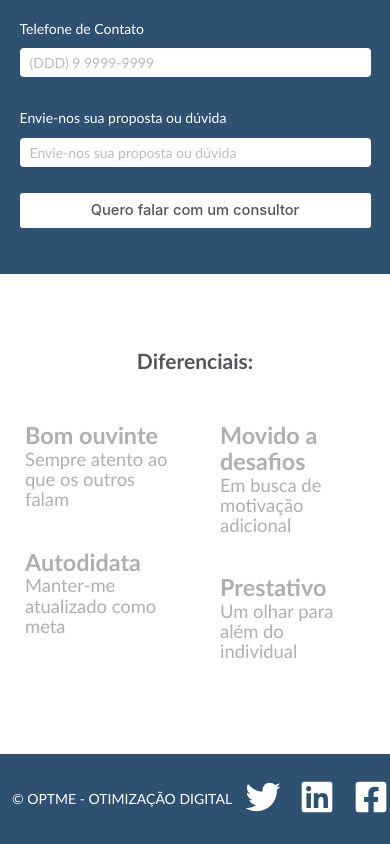
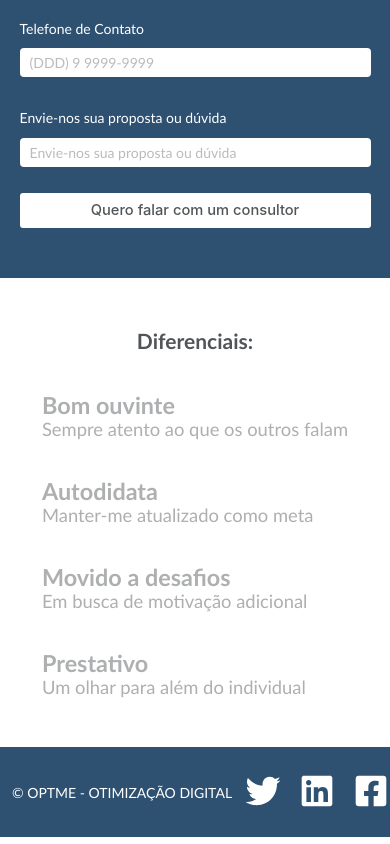
Before and after one commit to jeanmendescs/landing_page, a React (Create React App) app: page / in a window 390 px wide. Shown: the part 2273-3117 px from the top of the page. Built offline with nearby package versions, Linux system fonts and the light colour scheme.

Commit message:
form and partner section fixes

```diff
--- a/src/components/Partner.jsx
+++ b/src/components/Partner.jsx
@@ -3,9 +3,7 @@ import React from "react";
 const Partner = () => {
   return (
     <section className="partner">
-      <div id="differentials-title">
-        <h1>Diferenciais:</h1>
-      </div>
+      <h1>Diferenciais:</h1>
       <div id="differentials">
         <div id="differentials-unity">
           <h3>Bom ouvinte</h3>
--- a/src/style.css
+++ b/src/style.css
@@ -178,8 +178,6 @@ form {
 
 .form {
   background: rgba(46, 80, 113, 1);
-  height: 100vh;
-  max-height: 90vh;
   display: flex;
 }
 
@@ -259,18 +257,30 @@ input {
   display: flex;
   color: black;
   flex-direction: column;
-  max-height: 100vh;
-  padding: 2.5rem;
+  max-width: 90%;
+  margin: 50px auto;
 }
 
-#differentials-title {
-  margin: 4rem auto;
+.partner > h1 {
   color: rgba(82, 85, 87, 1);
+  text-align: center;
+  line-height: initial;
+  margin-bottom: 40px;
 }
 
 #differentials-unity {
   line-height: 1.1;
   margin-bottom: 4rem;
+}
+
+#differentials-unity {
+  line-height: 1.1;
+  margin-bottom: 4rem;
+}
+
+#differentials #differentials-unity:nth-child(2),
+#differentials #differentials-unity:nth-child(4) {
+  margin-bottom: 0;
 }
 
 #differentials {
@@ -280,6 +290,8 @@ input {
   margin-bottom: 4rem;
   column-count: 2;
   column-gap: 50px;
+  width: 700px;
+  margin: 0 auto;
 }
 
 #differentials p {
@@ -302,6 +314,7 @@ ul {
   grid-gap: 4rem;
   list-style-type: none;
 }
+
 @media (max-width: 600px) {
   .div-inline-first,
   .div-inline-second {
@@ -310,17 +323,9 @@ ul {
     margin-left: 0;
   }
   .main h1 {
-    font-size: 4rem;
-  }
-}
-
-@media (max-width: 450px) {
-  .main h1 {
     font-size: 3rem;
   }
-}
 
-@media (max-width: 600px) {
   .presentation {
     display: block;
     justify-content: unset;
@@ -331,9 +336,19 @@ ul {
   }
 }
 
-@media (min-width: 901px) {
-  form {
-    width: 90%;
-    margin: auto;
+@media (max-width: 960px) {
+  #differentials {
+    column-count: 1;
+    column-gap: 50px;
+    width: initial;
+    max-width: 90%;
+  }
+
+  #differentials #differentials-unity:nth-child(2) {
+    margin-bottom: 4rem;
+  }
+
+  #differentials #differentials-unity:nth-child(4) {
+    margin-bottom: 0;
   }
 }
```
